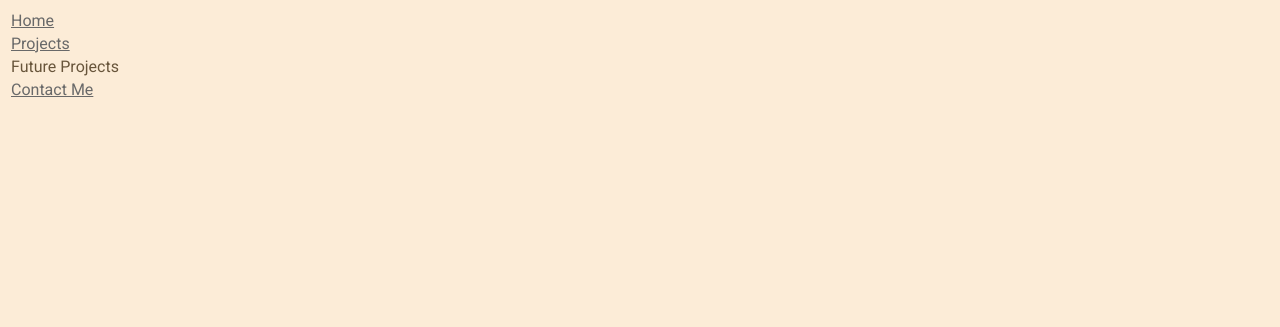
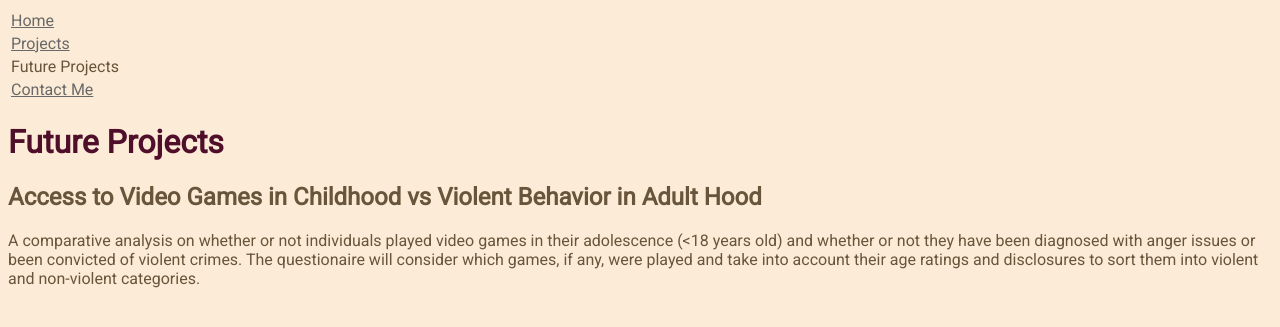
Before and after one commit to nataliemg744/nataliemg744.github.io, a Jekyll site: the page built from FutureProjects.md, in a window 1280 px wide. Shown: the top 327 px of the page. Built offline with Jekyll 4.4.1, drawn with Linux system fonts in a browser that asks for light colours; our own code applies the rules of GitHub Pages for plain Markdown files.

Commit message:
Update FutureProjects.md

```diff
--- a/FutureProjects.md
+++ b/FutureProjects.md
@@ -3,3 +3,8 @@
 [Projects](Projects.md) |
 Future Projects |
 [Contact Me](ContactMe.md) |
+
+# Future Projects
+
+## Access to Video Games in Childhood vs Violent Behavior in Adult Hood
+A comparative analysis on whether or not individuals played video games in their adolescence (<18 years old) and whether or not they have been diagnosed with anger issues or been convicted of violent crimes. The questionaire will consider which games, if any, were played and take into account their age ratings and disclosures to sort them into violent and non-violent categories.
```
